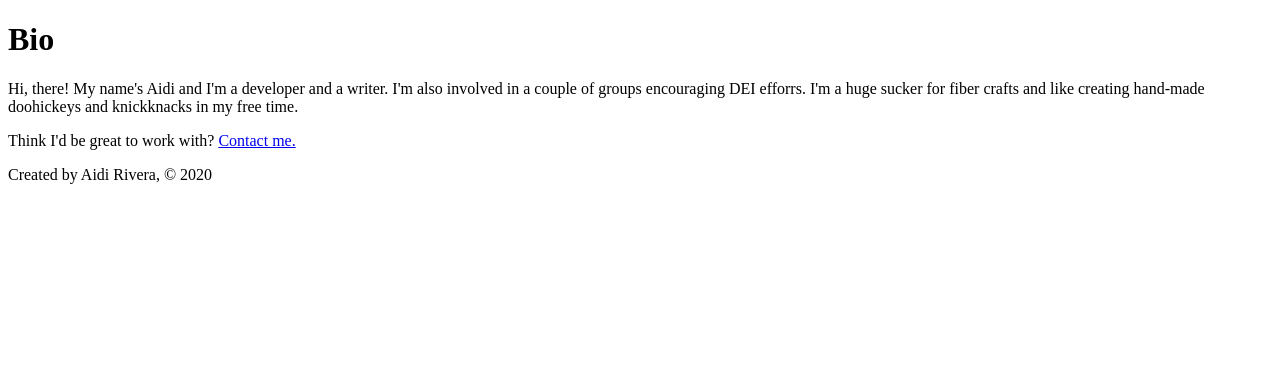
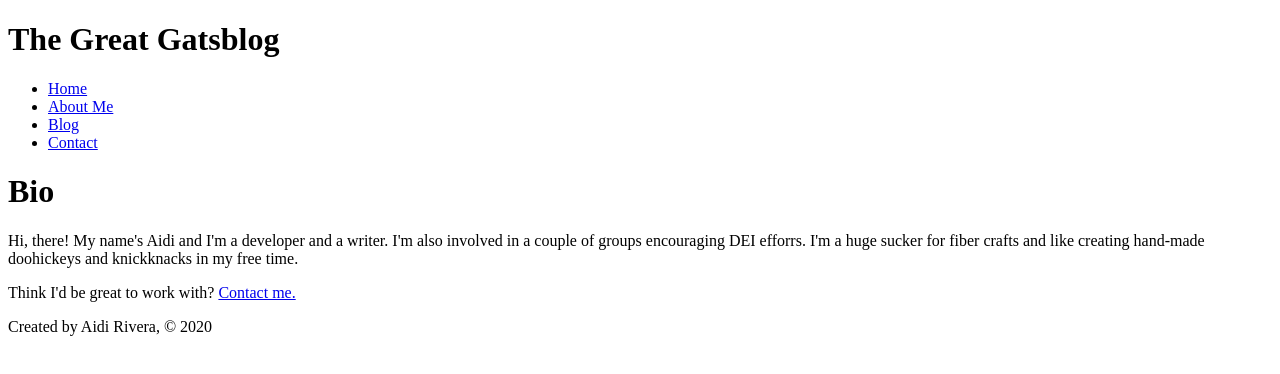
Before and after one commit to AidiRi/gatsblog-tutor, a Gatsby site: page /about in a window 1280 px wide. Built offline with nearby package versions, Linux system fonts and the light colour scheme; Gatsby itself is replaced by a stand-in of ours.

Commit message:
Created Header and added to pages.

```diff
--- /dev/null
+++ b/src/components/header.js
@@ -0,0 +1,28 @@
+import React from 'react'
+import { Link } from 'gatsby'
+
+const Header = () => {
+  return(
+    <header>
+      <h1>The Great Gatsblog</h1>
+      <nav>
+        <ul>
+          <li>
+            <Link to='/'>Home</Link>
+          </li>
+          <li>
+            <Link to='/about'>About Me</Link>
+          </li>
+          <li>
+            <Link to='/blog'>Blog</Link>
+          </li>
+          <li>
+            <Link to='/contact'>Contact</Link>
+          </li>
+        </ul>
+      </nav>
+    </header>
+  )
+}
+
+export default Header
--- a/src/pages/about.js
+++ b/src/pages/about.js
@@ -1,10 +1,13 @@
 import React from 'react'
 import { Link } from 'gatsby'
+import Header from '../components/header'
 import Footer from '../components/footer'
 
 const AboutPage = ()=> {
   return(
     <div>
+      <Header/>
+
       <h1>Bio</h1>
       <p>Hi, there! My name's Aidi and I'm a developer and a writer. I'm also involved in a couple of groups encouraging DEI efforrs. I'm a huge sucker for fiber crafts and like creating hand-made doohickeys and knickknacks in my free time.</p>
       <p>Think I'd be great to work with? <Link to="/contact/">Contact me.</Link></p>
--- a/src/pages/blog.js
+++ b/src/pages/blog.js
@@ -1,9 +1,12 @@
 import React from 'react'
+import Header from '../components/header'
 import Footer from '../components/footer'
 
 const BlogPage = () =>{
   return(
     <div>
+      <Header/>
+
       <h1>Blog</h1>
       <p>Posts will show up here tomorrow-ish.</p>
 
--- a/src/pages/contact.js
+++ b/src/pages/contact.js
@@ -1,9 +1,13 @@
 import React from 'react'
+import Header from '../components/header'
 import Footer from '../components/footer'
+
 
 const ContactPage = () => {
   return(
     <div>
+      <Header/>
+
       <h1>Get In Touch</h1>
       <p>Email me at: Aidi@gmail.com</p>
       <p>Or reach me via <a href="https://twitter.com/RiveraAidi" target="_blank">@RiveraAidi</a> on twitter.</p>
--- a/src/pages/index.js
+++ b/src/pages/index.js
@@ -1,12 +1,15 @@
 import React from 'react'
 import { Link } from 'gatsby'
+import Header from '../components/header'
 import Footer from '../components/footer'
 
 const IndexPage = () =>{
   return(
     <div>
+      <Header/>
+
       <h1>Hello, there.</h1>
-      <h2>I'm Aidiris, a full-stack developer solving first-world problems.</h2>
+      <h2>I'm Aidi, a full-stack developer solving first-world problems.</h2>
       <p>Need a first-world-problem solver? <Link to="/contact">Contact me.</Link></p>
 
       <Footer/>
```
